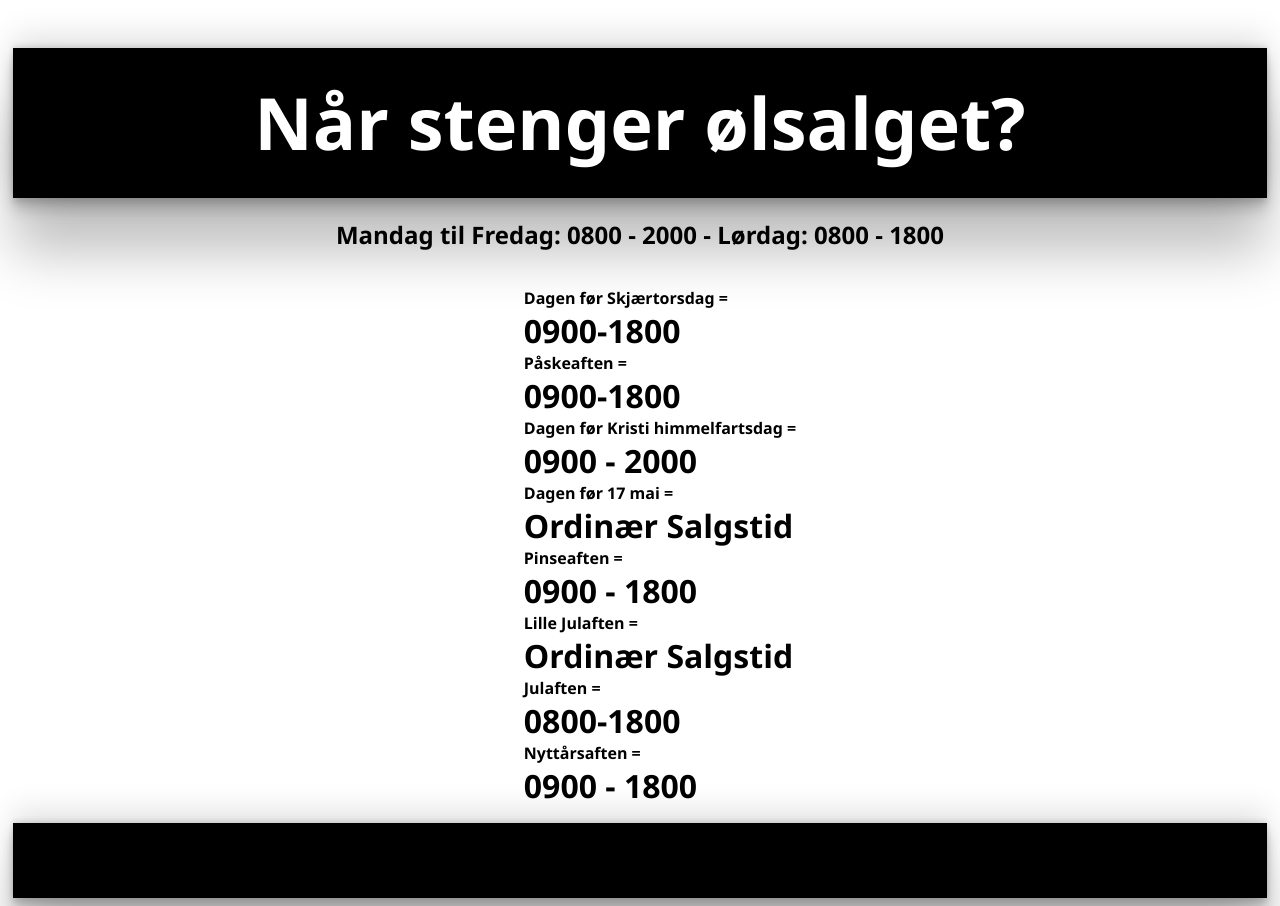
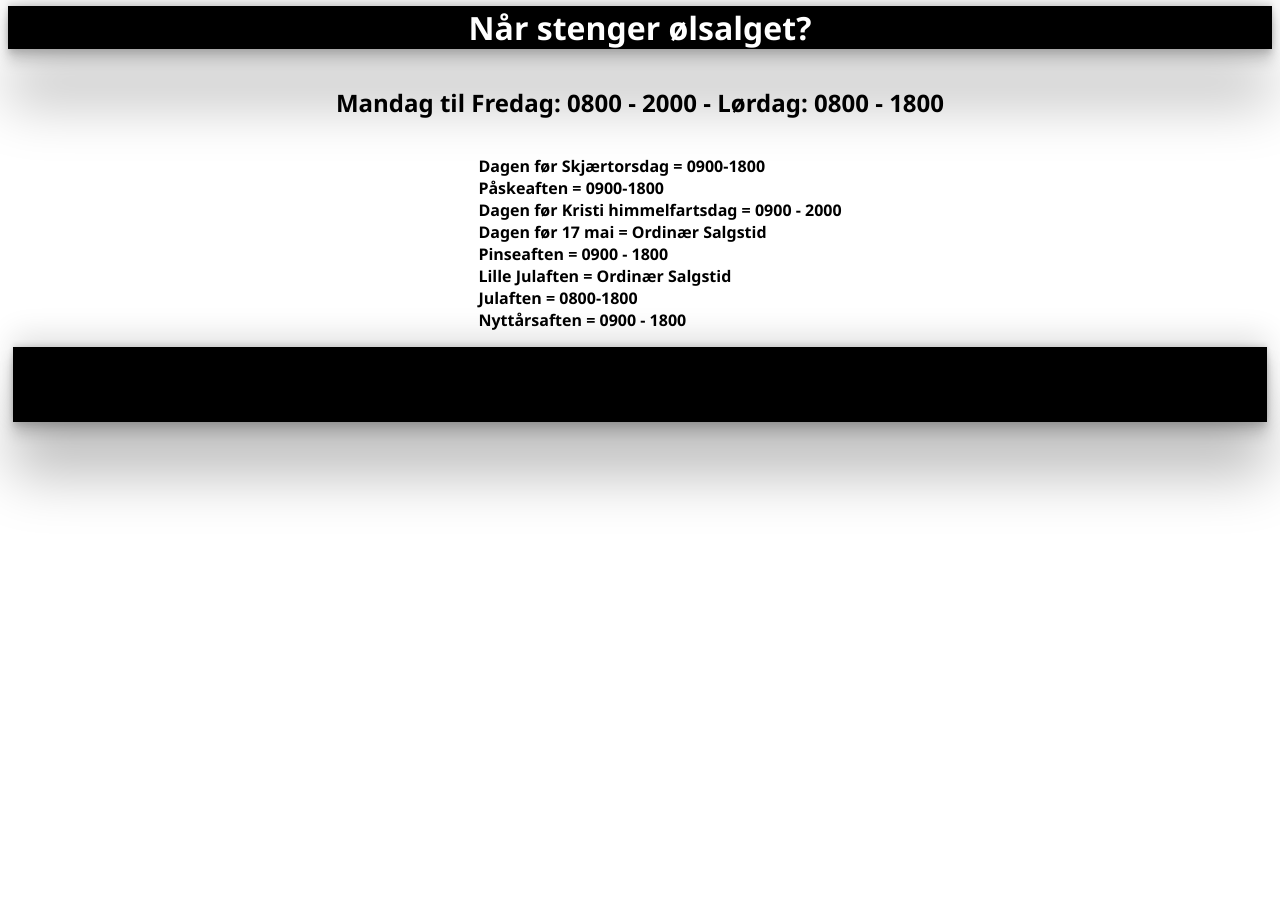
Before and after one commit to flanderos/-lsalgtider, a plain HTML site: page index.html in a window 1280 px wide. After the commit the page ends 800 px from the top, so only its background shows below. Drawn offline with Linux system fonts and the light colour scheme.

Commit message:
Add files via upload

```diff
--- a/index.html
+++ b/index.html
@@ -20,14 +20,14 @@
 <body>
     <div class="list">
         <ul>
-            <li> Dagen før Skjærtorsdag          = <b id="kl">0900-1800         </b> </li>
-            <li> Påskeaften                      = <b id="kl">0900-1800         </b> </li>
-            <li> Dagen før Kristi himmelfartsdag = <b id="kl">0900 - 2000       </b> </li>
-            <li> Dagen før 17 mai                = <b id="kl">Ordinær Salgstid  </b></li>
-            <li> Pinseaften                      = <b id="kl">0900 - 1800       </b> </li>
-            <li> Lille Julaften                  = <b id="kl">Ordinær Salgstid  </b> </li>
-            <li> Julaften                        = <b id="kl">0800-1800         </b>   </li>
-            <li> Nyttårsaften                    = <b id="kl">0900 - 1800       </b> </li>
+            <li> Dagen før Skjærtorsdag          = 0900-1800          </li>
+            <li> Påskeaften                      = 0900-1800          </li>
+            <li> Dagen før Kristi himmelfartsdag = 0900 - 2000        </li>
+            <li> Dagen før 17 mai                = Ordinær Salgstid   </li>
+            <li> Pinseaften                      = 0900 - 1800        </li>
+            <li> Lille Julaften                  = Ordinær Salgstid   </li>
+            <li> Julaften                        = 0800-1800          </li>
+            <li> Nyttårsaften                    = 0900 - 1800        </li>
         </ul>
     </div>
 
--- a/styles.css
+++ b/styles.css
@@ -1,18 +1,18 @@
 header {
     background-color: black;
     text-align: center;
+    height: 100%;
+    width: 100%;
     position: relative;
-    height: 150px;
-    font-size: 225%;
-    margin: auto 5px;
-    padding: auto 10px;
+    bottom: 15px;
+    font-size: 100%;
     box-shadow: rgba(0, 0, 0, 0.25) 0px 54px 55px, rgba(0, 0, 0, 0.12) 0px -12px 30px, rgba(0, 0, 0, 0.12) 0px 4px 6px, rgba(0, 0, 0, 0.17) 0px 12px 13px, rgba(0, 0, 0, 0.09) 0px -3px 5px;
 }
 
 h1     {
          color: white;
          position: relative;
-         top: 25px;
+         bottom: 15%;
          font-family: 'Segoe UI', Tahoma, Geneva, Verdana, sans-serif;
 }
 
@@ -43,7 +43,7 @@ ul    {
 #kl {
     display: list-item;
     background-position: 100%;
-    font-size: 200%;
+    font-size: 100%;
 }
 
 footer {
```
